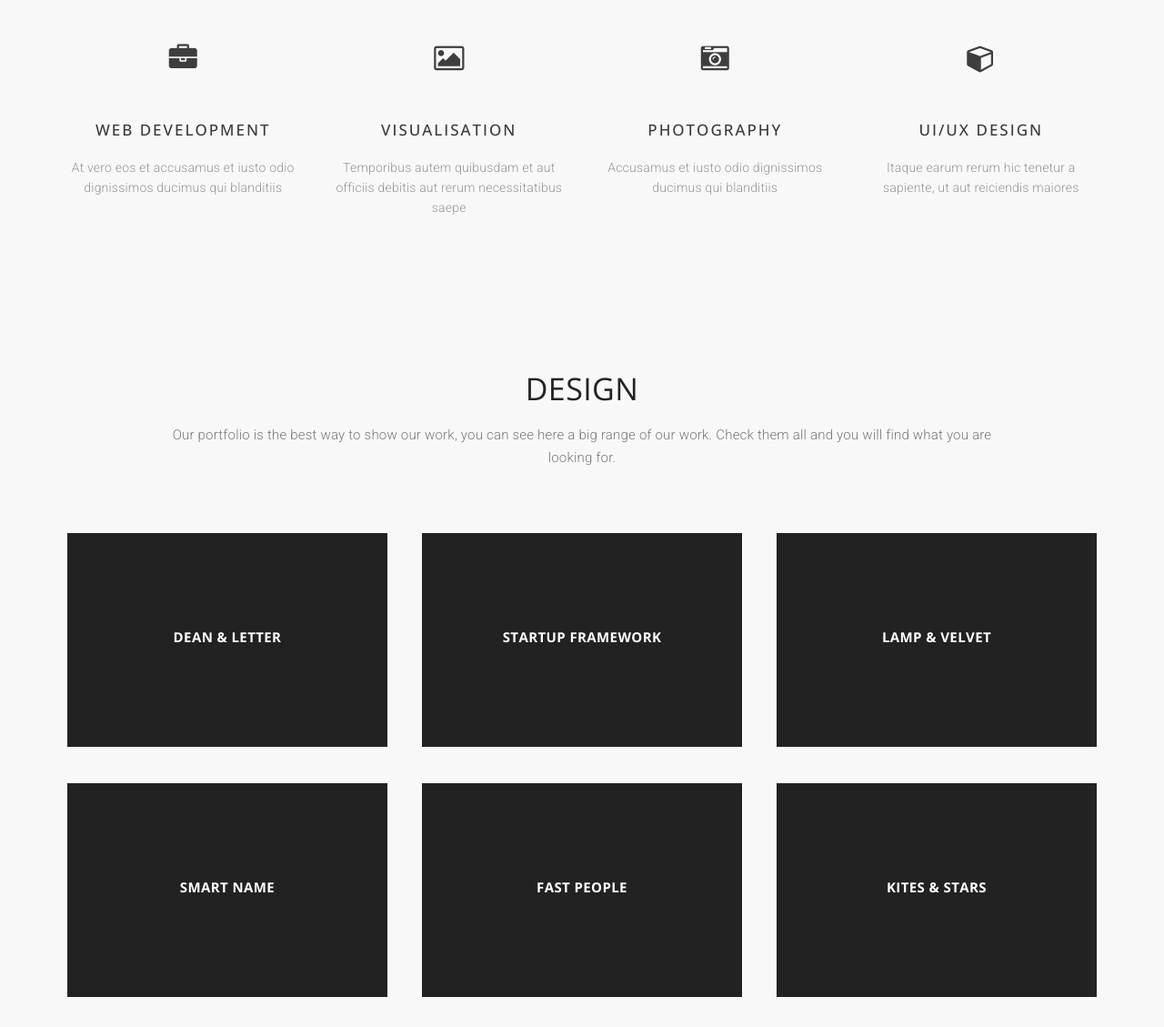
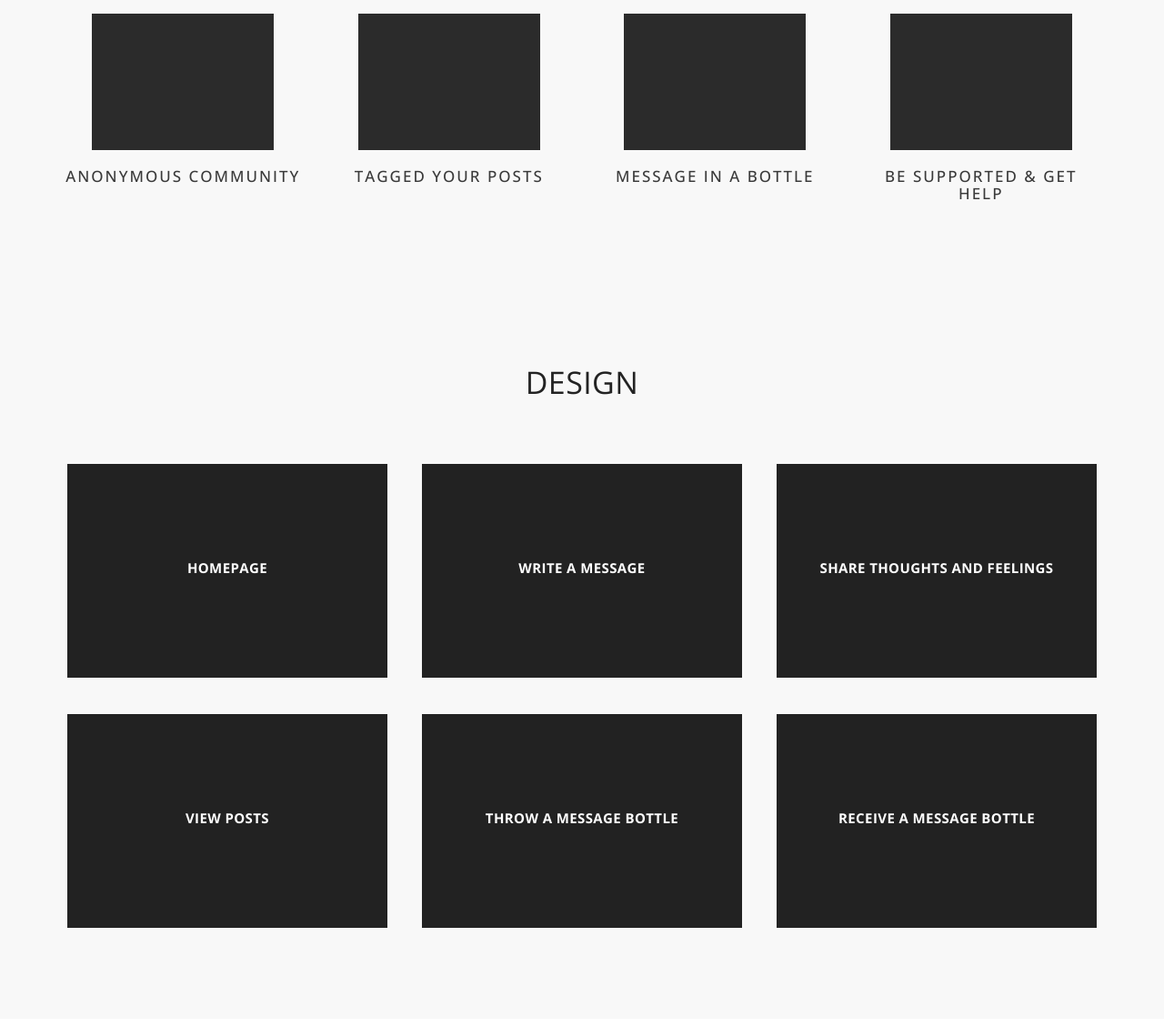
Before and after one commit to undertherose/drifting, a plain HTML site: page index.html in a window 1280 px wide. Shown: the part 1000-2129 px from the top of the page at 91% size. Drawn offline with nearby package versions, Linux system fonts and the light colour scheme; a web font is replaced by a local one.

Commit message:
v2+placeholder

```diff
--- a/index.html
+++ b/index.html
@@ -93,36 +93,36 @@
 					<!-- about module -->
 					<div class="col-md-3 text-center">
 						<div class="mz-module-about">
-							<i class="fa fa-briefcase ot-circle"></i>
-							<h3>Web Development</h3>
-							<p>At vero eos et accusamus et iusto odio dignissimos ducimus qui blanditiis</p>
+							<img src="images/demo/partners-5.png" alt="partners">
+							<h3>Anonymous Community</h3>
+							<p></p>
 						</div>
 					</div>
 					<!-- end about module -->
 					<!-- about module -->
 					<div class="col-md-3 text-center">
 						<div class="mz-module-about">
-							<i class="fa fa-photo ot-circle"></i>
-							<h3>Visualisation</h3>
-							<p>Temporibus autem quibusdam et aut officiis debitis aut rerum necessitatibus saepe</p>
+							<img src="images/demo/partners-5.png" alt="partners">
+							<h3>Tagged Your Posts</h3>
+							<p></p>
 						</div>
 					</div>
 					<!-- end about module -->
 					<!-- about module -->
 					<div class="col-md-3 text-center">
 						<div class="mz-module-about">
-							<i class="fa fa-camera-retro ot-circle"></i>
-							<h3>Photography</h3>
-							<p>Accusamus et iusto odio dignissimos ducimus qui blanditiis</p>
+							<img src="images/demo/partners-5.png" alt="partners">
+							<h3>Message in a Bottle</h3>
+							<p></p>
 						</div>
 					</div>
 					<!-- end about module -->
 					<!-- about module -->
 					<div class="col-md-3 text-center">
 						<div class="mz-module-about">
-							<i class="fa fa-cube ot-circle"></i>
-							<h3>UI/UX Design</h3>
-							<p> Itaque earum rerum hic tenetur a sapiente, ut aut reiciendis maiores</p>
+							<img src="images/demo/partners-5.png" alt="partners">
+							<h3>Be Supported & Get Help</h3>
+							<p></p>
 						</div>
 					</div>
 					<!-- end about module -->
@@ -137,7 +137,7 @@
 				<div class="col-lg-12 text-center">
 					<div class="section-title">
 						<h2>Design</h2>
-						<p>Our portfolio is the best way to show our work, you can see here a big range of our work. Check them all and you will find what you are looking for.</p>
+						<p></p>
 					</div>
 				</div>
 			</div>
@@ -148,8 +148,8 @@
 						<figure class="effect-bubba">
 							<img src="images/demo/portfolio-1.jpg" alt="img02" class="img-responsive" />
 							<figcaption>
-								<h2>Dean & Letter</h2>
-								<p>Branding, Design</p>
+								<h2>Homepage</h2>
+								<p></p>
 								<a href="#" data-toggle="modal" data-target="#Modal-1">View more</a>
 							</figcaption>
 						</figure>
@@ -162,8 +162,8 @@
 						<figure class="effect-bubba">
 							<img src="images/demo/portfolio-2.jpg" alt="img02" class="img-responsive" />
 							<figcaption>
-								<h2>Startup Framework</h2>
-								<p>Branding, Web Design</p>
+								<h2>Write a Message</h2>
+								<p></p>
 								<a href="#" data-toggle="modal" data-target="#Modal-2">View more</a>
 							</figcaption>
 						</figure>
@@ -176,8 +176,8 @@
 						<figure class="effect-bubba">
 							<img src="images/demo/portfolio-3.jpg" alt="img02" class="img-responsive" />
 							<figcaption>
-								<h2>Lamp & Velvet</h2>
-								<p>Branding, Web Design</p>
+								<h2>Share Thoughts and Feelings</h2>
+								<p></p>
 								<a href="#" data-toggle="modal" data-target="#Modal-3">View more</a>
 							</figcaption>
 						</figure>
@@ -192,8 +192,8 @@
 						<figure class="effect-bubba">
 							<img src="images/demo/portfolio-4.jpg" alt="img02" class="img-responsive" />
 							<figcaption>
-								<h2>Smart Name</h2>
-								<p>Branding, Design</p>
+								<h2>View Posts</h2>
+								<p></p>
 								<a href="#" data-toggle="modal" data-target="#Modal-4">View more</a>
 							</figcaption>
 						</figure>
@@ -206,8 +206,8 @@
 						<figure class="effect-bubba">
 							<img src="images/demo/portfolio-5.jpg" alt="img02" class="img-responsive" />
 							<figcaption>
-								<h2>Fast People</h2>
-								<p>Branding, Web Design</p>
+								<h2>Throw a Message Bottle</h2>
+								<p></p>
 								<a href="#" data-toggle="modal" data-target="#Modal-5">View more</a>
 							</figcaption>
 						</figure>
@@ -220,8 +220,8 @@
 						<figure class="effect-bubba">
 							<img src="images/demo/portfolio-2.jpg" alt="img02" class="img-responsive" />
 							<figcaption>
-								<h2>Kites & Stars</h2>
-								<p>Branding, Web Design</p>
+								<h2>Receive a Message bottle</h2>
+								<p></p>
 								<a href="#" data-toggle="modal" data-target="#Modal-2">View more</a>
 							</figcaption>
 						</figure>
```
